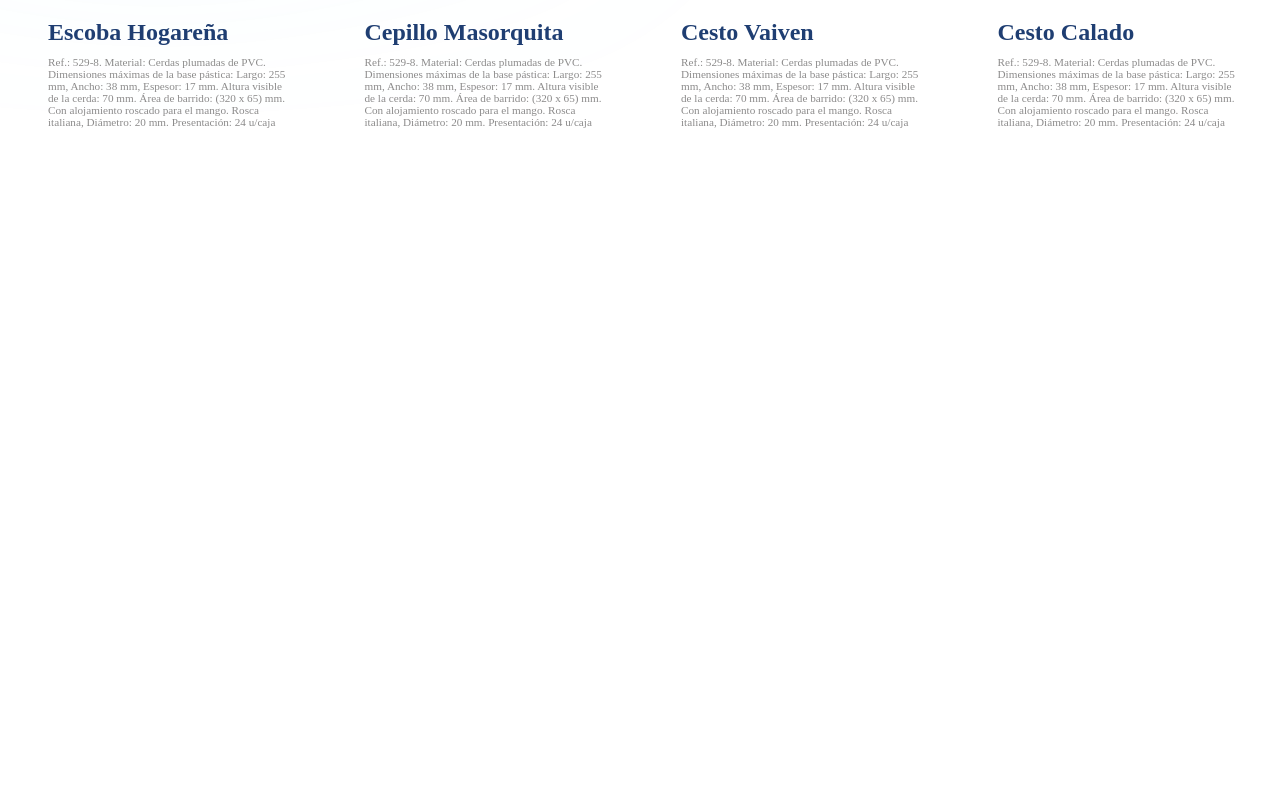
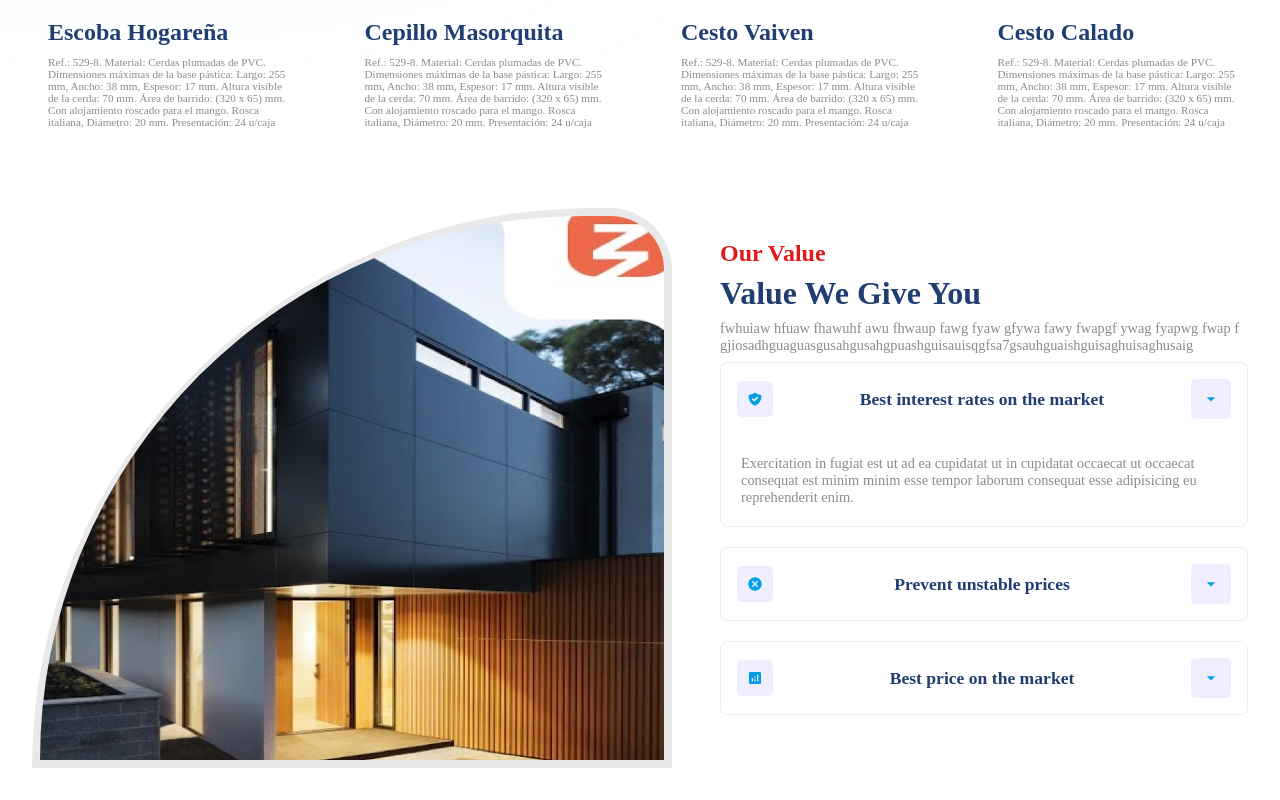
Before and after one commit to eslansa/cepil, a React (Vite) app: page / in a window 1280 px wide. Shown: the part 1069-1869 px from the top of the page. Before the commit the page ends 1245 px from the top, so only its background shows below. Built offline with nearby package versions, Linux system fonts and the light colour scheme; a web font is replaced by a local one.

Commit message:
change-name

```diff
--- a/index.html
+++ b/index.html
@@ -1,5 +1,5 @@
 <!DOCTYPE html>
-<html lang="en">
+<html lang="es">
   <head>
     <link href="https://db.onlinewebfonts.com/c/96d730f67082d9e53ea91d5b3c0646bd?family=Humanist+521+Bold+BT" rel="stylesheet">
     <link rel="preconnect" href="https://fonts.googleapis.com" />
--- a/package.json
+++ b/package.json
@@ -1,5 +1,5 @@
 {
-  "name": "cepil-web",
+  "name": "cepil",
   "private": true,
   "version": "0.0.0",
   "type": "module",
--- a/src/App.jsx
+++ b/src/App.jsx
@@ -18,7 +18,7 @@ function App() {
       </div>
       {/* <Companies/> */}
        <Residencies/>
-      {/* <Value /> */}
+      <Value />
       {/* <Contact/> */}
       {/* <GetStarted/> */}
       {/* <Footer/> */}
--- a/src/components/Value/Value.css
+++ b/src/components/Value/Value.css
@@ -3,6 +3,10 @@
 }
 .v-container>div{
     flex: 1;
+}
+.v-left{
+
+    margin-right: 3rem;
 }
 .v-right{
     gap: 0.5rem;
```
Also changed, not shown: 1 other file (tests, documents, lock files or other folders).
